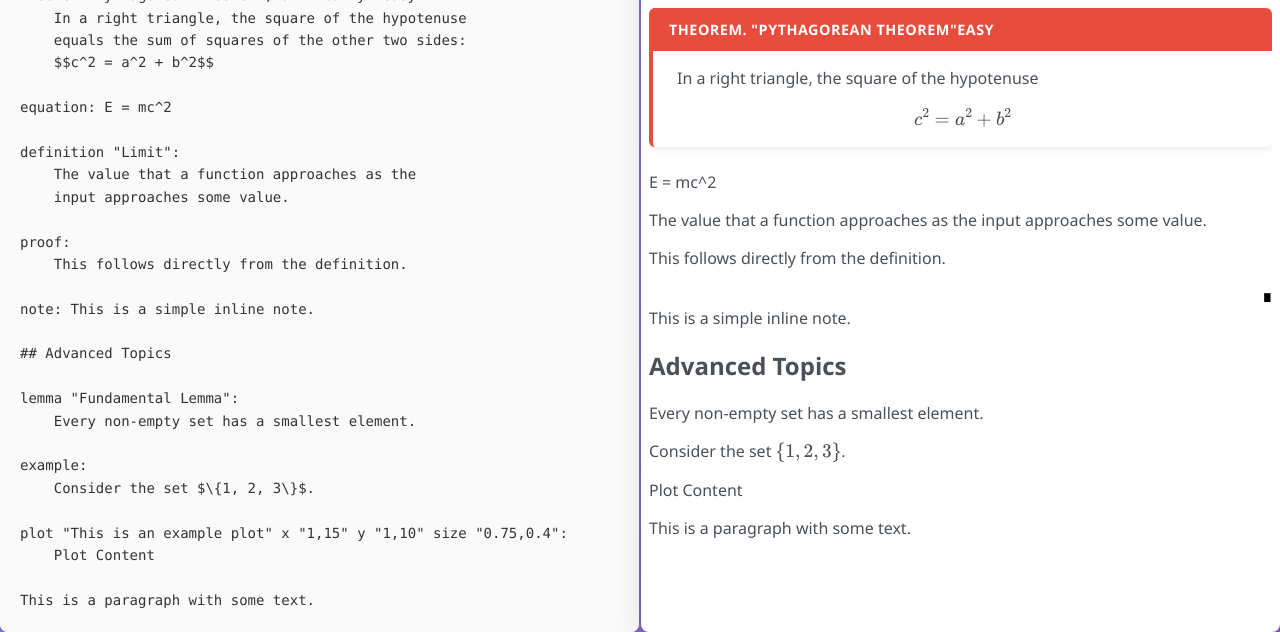
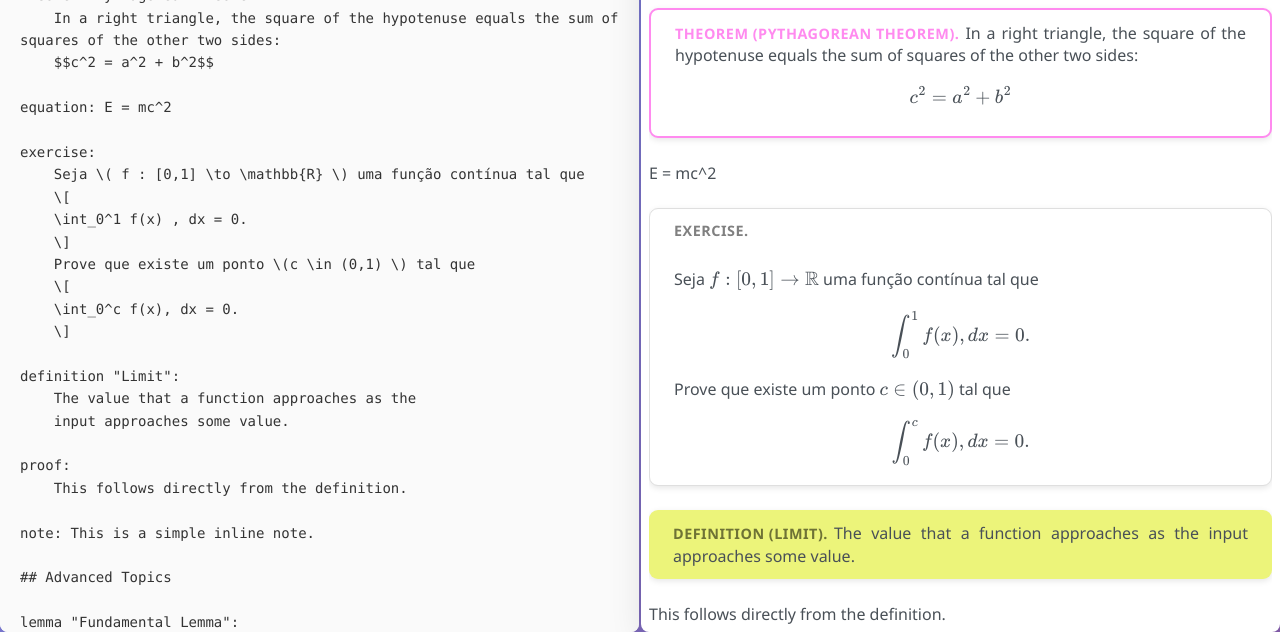
Before and after one commit to rbribeiro/delta, a plain HTML site: page editor/index.html in a window 1280 px wide. Shown: the part 168-800 px from the top of the page. Drawn offline with nearby package versions, Linux system fonts and the light colour scheme.

Commit message:
exercicio, teorema e definição caixinhas

```diff
--- a/delta-lang/src/components/math-blocks.js
+++ b/delta-lang/src/components/math-blocks.js
@@ -40,7 +40,7 @@ class DeltaTheorem extends HTMLElement {
     const difficulty = this.getAttribute("difficulty") || null
 
     const blockHeader = document.createElement("div")
-    blockHeader.textContent = title ? `Theorem. "${title}"` : "Theorem."
+    blockHeader.textContent = title ? `Theorem (${title}).` : "Theorem."
     blockHeader.classList.add("block-header")
 
     if (difficulty) {
@@ -59,3 +59,21 @@ class DeltaTheorem extends HTMLElement {
 }
 
 customElements.define("delta-theorem", DeltaTheorem)
+
+class DeltaDefinition extends HTMLElement {
+  constructor() {
+    super()
+  }
+
+  connectedCallback() {
+    const title = this.getAttribute("data-title") || null
+
+    const blockHeader = document.createElement("div")
+    blockHeader.textContent = title ? `Definition (${title}).` : "Definition."
+    blockHeader.classList.add("block-header")
+
+    this.prepend(blockHeader)
+  }
+}
+
+customElements.define("delta-definition", DeltaDefinition)
--- a/delta-lang/src/styles/math-blocks.css
+++ b/delta-lang/src/styles/math-blocks.css
@@ -2,10 +2,13 @@ delta-theorem {
     display: block;
     margin: 1.5rem 0;
     background: white;
-    border-radius: 6px;
+    border-radius: 9px;
     box-shadow: 0 2px 6px rgba(0,0,0,0.1);
-    border-left: 4px solid #e74c3c;
+    border: 2px solid #ff8aef;
     padding: 0 1.5rem 1px 1.5rem;
+    text-align: justify;
+        padding-top:0.75em;
+    padding-bottom:0.75em;
 }
 
 
@@ -16,24 +19,34 @@ delta-theorem {
 }
 
 .level-easy {
-  background-color: green;
+  background-color: rgb(184, 255, 137);
+  padding: 4.5px;
+}
+
+.level-medium {
+  background-color: #ffe8bc;
+  padding: 4.5px;
+}
+
+.level-hard {
+  background-color: #ff8888;
+  padding: 4.5px;
+  color: white
 }
 
 delta-exercise {
     display: block;
     margin: 1.5rem 0;
     background: white;
-    border-radius: 6px;
+    border-radius: 9px;
     box-shadow: 0 2px 6px rgba(0,0,0,0.1);
-    border-left: 4px solid gray;
+    border: 1px solid rgb(223, 223, 223);
     padding: 0 1.5rem 1px 1.5rem;
 }
 
-
 delta-exercise .block-header {
-    background: gray;
-    color: white;
-    padding: 0.75rem 1rem;
+    color:gray;
+    padding: 0.75rem 1.5rem;
     font-weight: bold;
     font-size: 0.9rem;
     text-transform: uppercase;
@@ -43,21 +56,23 @@ delta-exercise .block-header {
 }
 
 delta-theorem .block-header {
-    background: #e74c3c;
-    color: white;
-    padding: 0.75rem 1rem;
+    background: white;
+    color:#ff8aef;
+    padding-left: 1.5rem;
     font-weight: bold;
     font-size: 0.9rem;
     text-transform: uppercase;
     letter-spacing: 0.5px;
     margin: 0 -1.5rem 0 -1.5rem;
-    border-top-right-radius: 6px;
+    border-radius: 9px;
+    display: inline-block;
 }
 
-
-delta-theorem .block-content {
-    padding: 1rem 1.5rem;
-    line-height: 1.8;
+delta-theorem > p {
+    display: inline;
+    padding-left: 30px;
+    line-height: 1.4;
+    text-align: justify;
 }
 
 /* Add QED symbol to proofs */
@@ -69,3 +84,41 @@ delta-proof::after {
     margin-top: 1rem;
     color: black;
 }
+
+delta-definition {
+    display: block;
+    margin: 1.5rem 0;
+    background: white;
+    border-radius: 9px;
+    box-shadow: 0 2px 6px rgba(0,0,0,0.1);
+    padding: 0 1.5rem 1px 1.5rem;
+    text-align: justify;
+    background:  #ecf47a;
+    padding-top:0.75em;
+    padding-bottom:0.75em;
+
+}
+
+delta-definition .block-header {
+    color:#6e7235;
+    padding-left: 1.5rem;
+    font-weight: bold;
+    font-size: 0.9rem;
+    text-transform: uppercase;
+    letter-spacing: 0.5px;
+    margin: 0 -1.5rem 0 -1.5rem;
+    border-radius: 9px;
+    display: inline-block;
+}
+
+delta-definition > p{
+    display: inline;
+    padding-left: 30px;
+    line-height: 1.4;
+    text-align: justify;
+}
+
+delta-definition >.block-content {
+    padding: 1rem 1.5rem;
+    line-height: 1.8;
+}
--- a/editor/js/editor.js
+++ b/editor/js/editor.js
@@ -1,11 +1,20 @@
 const INITIAL_DELTA_TEXT = `# Introduction
 
-theorem "Pythagorean Theorem", difficulty "easy":
-	In a right triangle, the square of the hypotenuse
-	equals the sum of squares of the other two sides:
+theorem "Pythagorean Theorem":
+	In a right triangle, the square of the hypotenuse equals the sum of squares of the other two sides:
 	$$c^2 = a^2 + b^2$$
 
 equation: E = mc^2
+
+exercise:
+    Seja \\( f : [0,1] \\to \\mathbb{R} \\) uma função contínua tal que
+    \\[
+    \\int_0^1 f(x) , dx = 0.
+    \\]
+    Prove que existe um ponto \\(c \\in (0,1) \\) tal que
+    \\[
+    \\int_0^c f(x), dx = 0.
+    \\]
 
 definition "Limit":
 	The value that a function approaches as the
```
